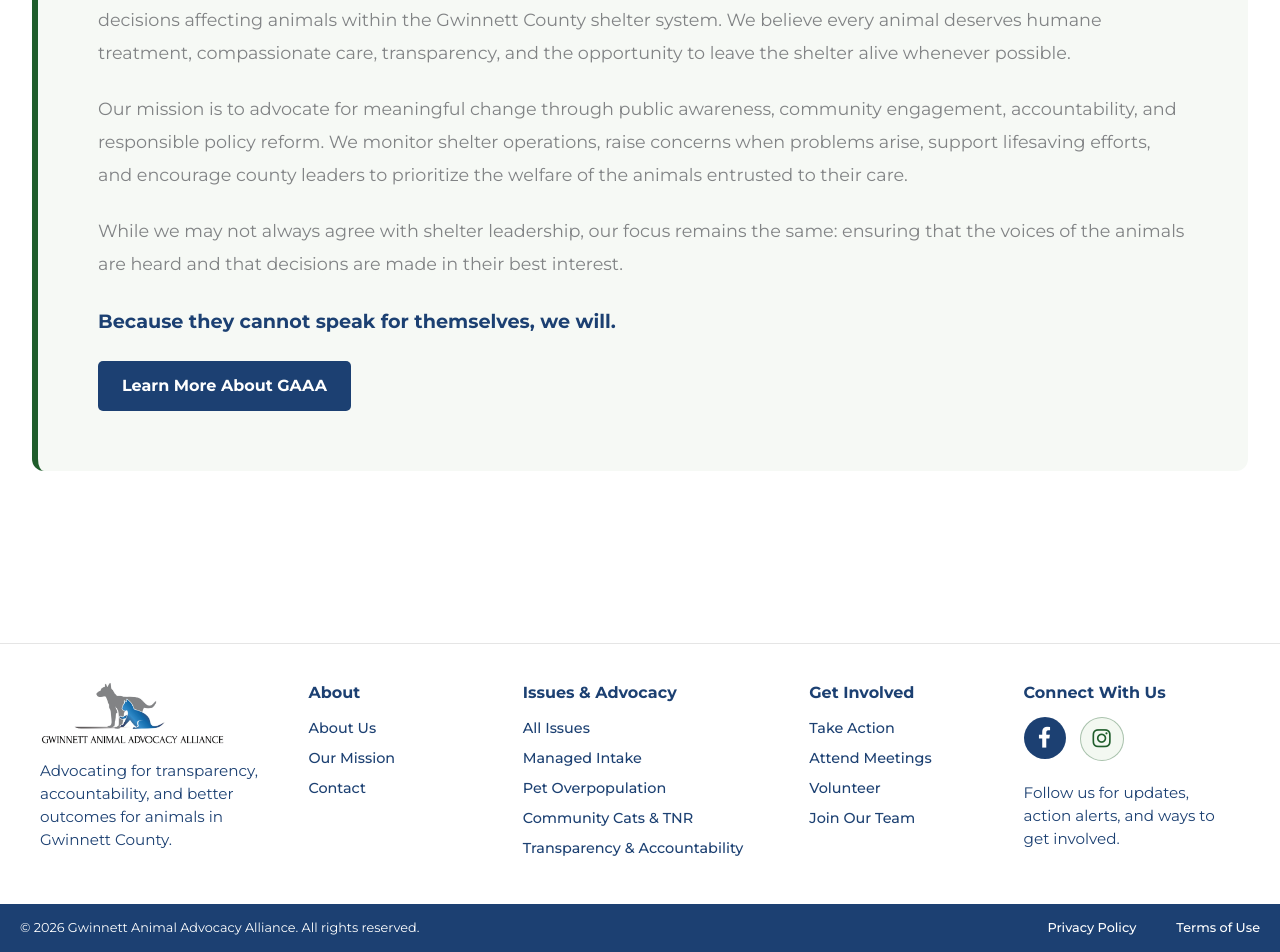
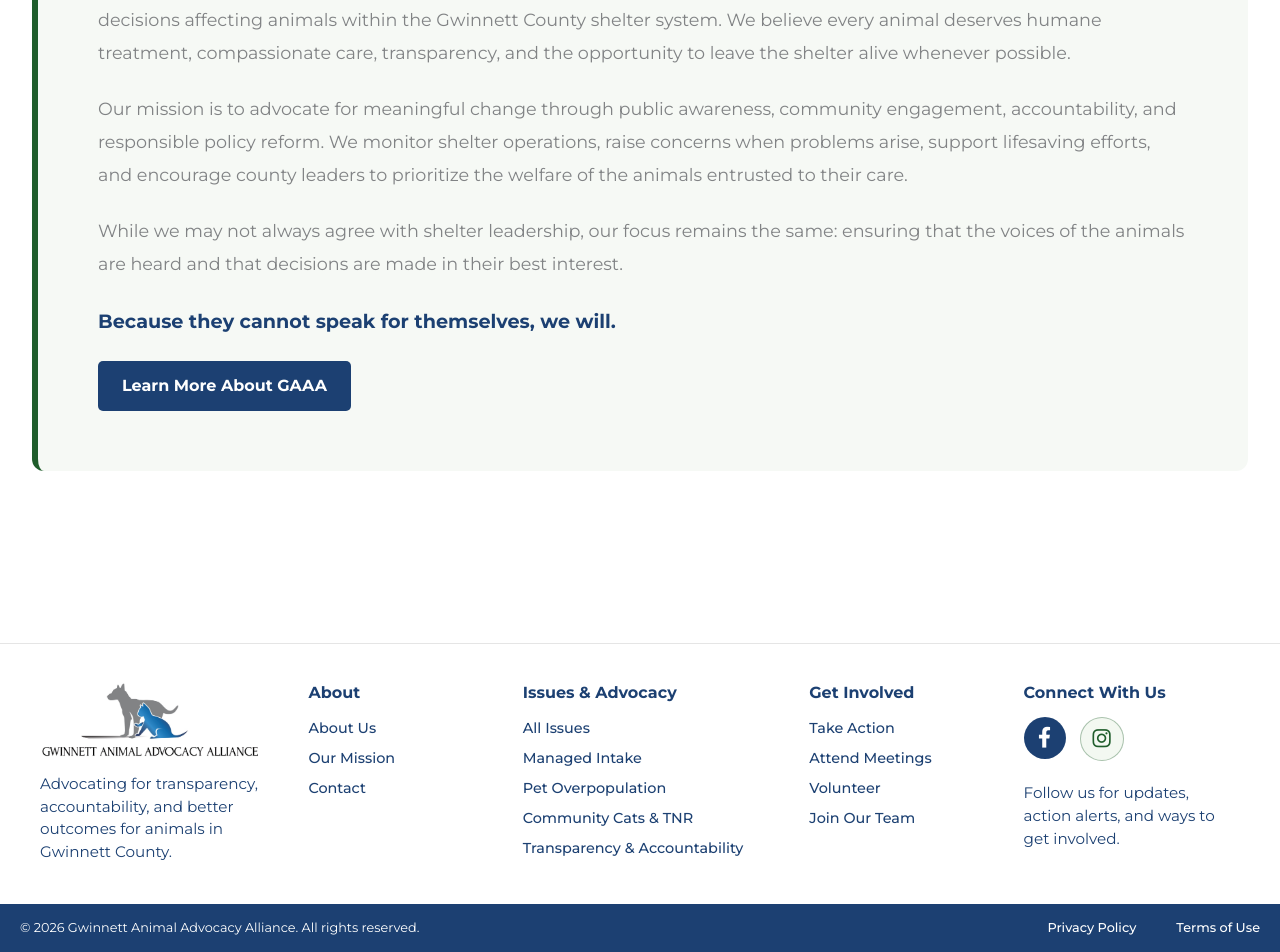
Before and after one commit to whitleybacon/gwinnett-animal-advocacy-alliance, a Jekyll site: the page built from index.html, in a window 1280 px wide. Shown: the part 2729-3681 px from the top of the page. Built offline with Jekyll 4.4.1, drawn with Linux system fonts in a browser that asks for light colours.

Commit message:
Update default.html

```diff
--- a/_layouts/default.html
+++ b/_layouts/default.html
@@ -608,7 +608,7 @@
         }
 
         .footer-brand img {
-            width: 185px;
+            width: 220px;
             margin: 0 0 14px;
             border-radius: 0;
         }
```
